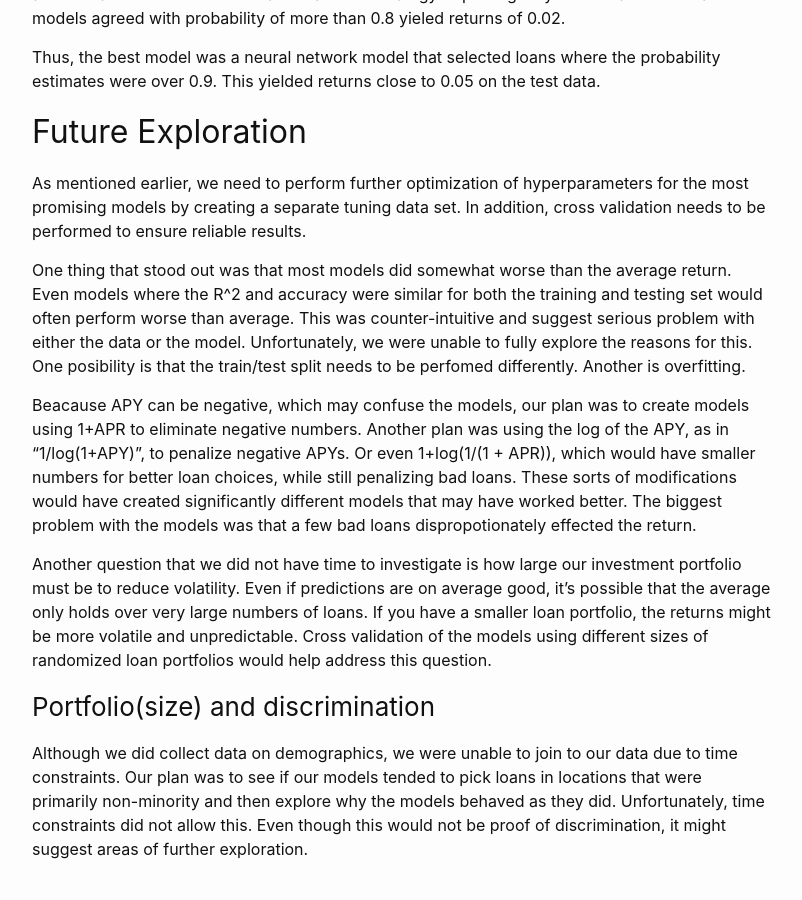
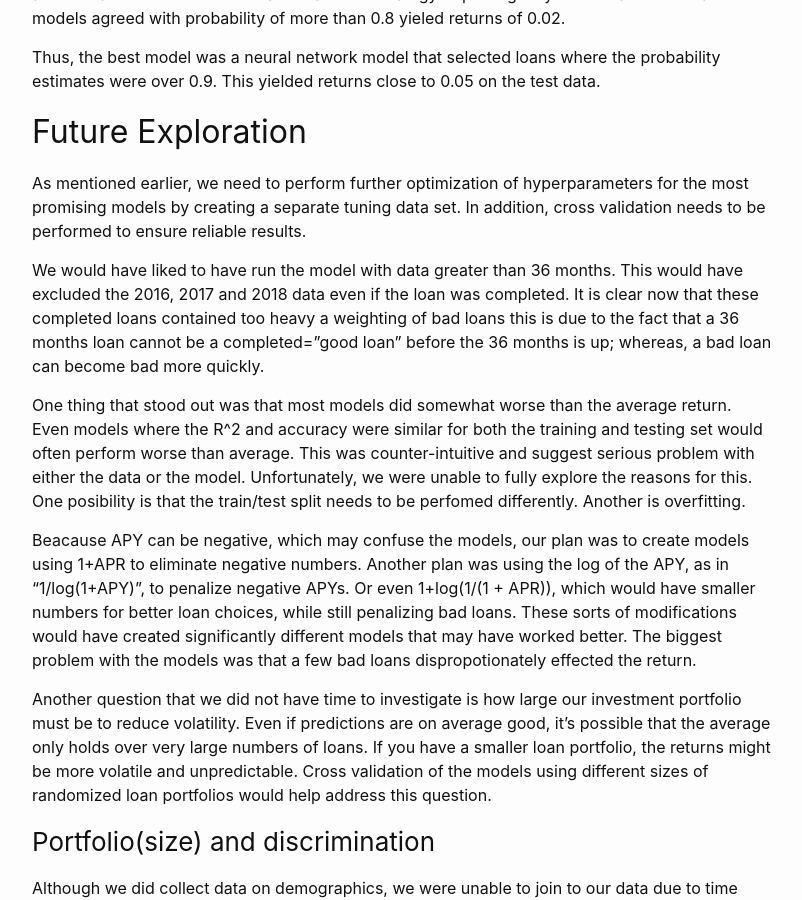
Before and after one commit to junparkh/LendingClub, a Jekyll site: the page built from menu3.md, in a window 1280 px wide and 900 px high, scrolled down 4350 px. Shown: the whole window, without its empty margins (238-1040 px from the left). Built offline with Jekyll 4.4.1, drawn with Linux system fonts in a browser that asks for light colours.

Commit message:
Update menu3.md

```diff
--- a/menu3.md
+++ b/menu3.md
@@ -106,6 +106,8 @@ Thus, the best model was a neural network model that selected loans where the pr
 
 As mentioned earlier, we need to perform further optimization of hyperparameters for the most promising models by creating a separate tuning data set. In addition, cross validation needs to be performed to ensure reliable results.
 
+We would have liked to have run the model with data greater than 36 months. This would have excluded the 2016, 2017 and 2018 data even if the loan was completed. It is clear now that these completed loans contained too heavy a weighting of bad loans this is due to the fact that a 36 months loan cannot be a completed="good loan" before the 36 months is up; whereas, a bad loan can become bad more quickly.
+
 One thing that stood out was that most models did somewhat worse than the average return. Even models where the R^2 and accuracy were similar for both the training and testing set would often perform worse than average. This was counter-intuitive and suggest serious problem with either the data or the model. Unfortunately, we were unable to fully explore the reasons for this. One posibility is that the train/test split needs to be perfomed differently. Another is overfitting.
 
 Beacause APY can be negative, which may confuse the models, our plan was to create models using 1+APR to eliminate negative numbers. Another plan was using the log of the APY, as in "1/log(1+APY)", to penalize negative APYs. Or even 1+log(1/(1 + APR)), which would have smaller numbers for better loan choices, while still penalizing bad loans. These sorts of modifications would have created significantly different models that may have worked better. The biggest problem with the models was that a few bad loans dispropotionately effected the return.
```
